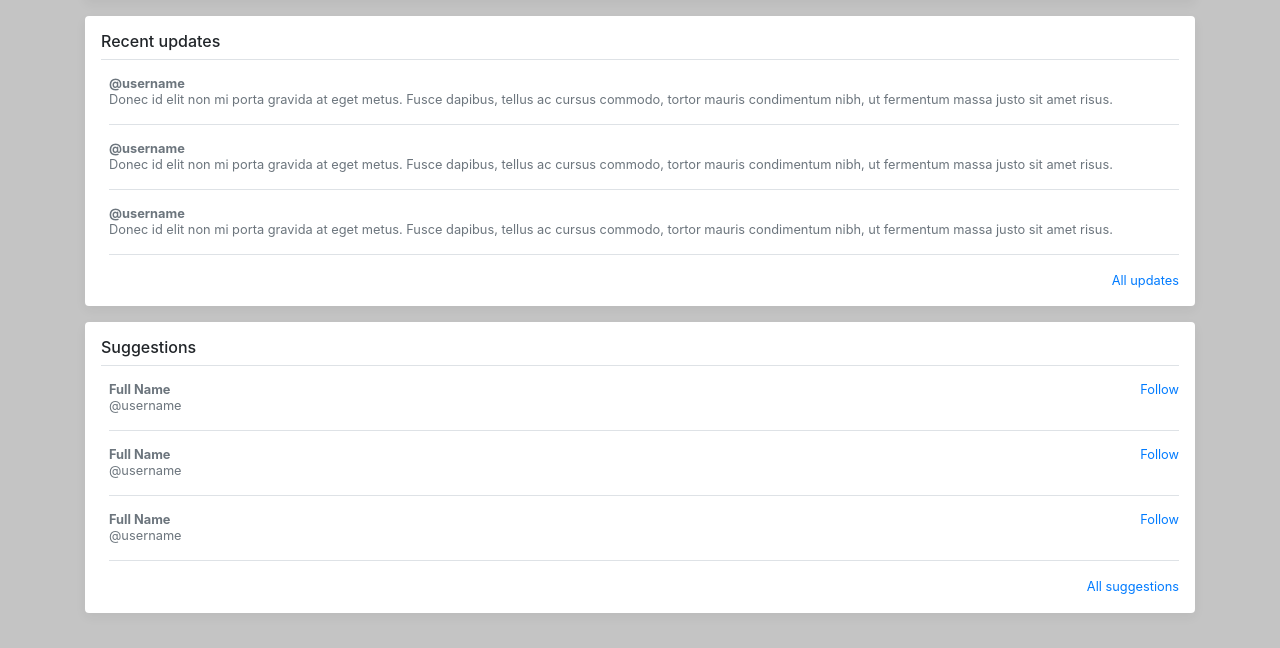
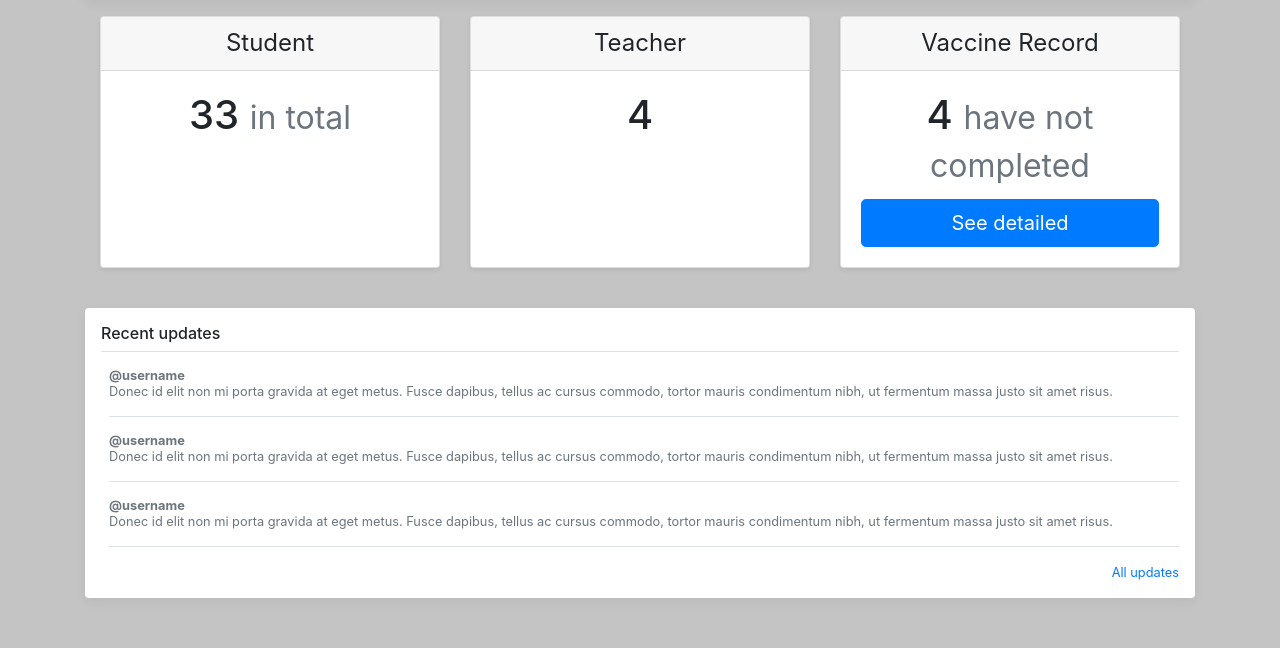
Before and after one commit to bh7cw/CSYE6200, a plain HTML site: page Client/index.html in a window 1280 px wide. Shown: the part 152-800 px from the top of the page. Drawn offline with Linux system fonts and the light colour scheme.

Commit message:
Update index.html

```diff
--- a/Client/index.html
+++ b/Client/index.html
@@ -52,6 +52,36 @@
         </div>
     </div>
 
+    <div class="container">
+        <div class="card-deck mb-3 text-center">
+            <div class="card mb-4 shadow-sm">
+                <div class="card-header">
+                    <h4 class="my-0 font-weight-normal">Student</h4>
+                </div>
+                <div class="card-body">
+                    <h1 class="card-title pricing-card-title">33 <small class="text-muted"> in total</small></h1>
+                </div>
+            </div>
+            <div class="card mb-4 shadow-sm">
+                <div class="card-header">
+                    <h4 class="my-0 font-weight-normal">Teacher</h4>
+                </div>
+                <div class="card-body">
+                    <h1 class="card-title pricing-card-title">4 </h1>
+                </div>
+            </div>
+            <div class="card mb-4 shadow-sm">
+                <div class="card-header">
+                    <h4 class="my-0 font-weight-normal">Vaccine Record</h4>
+                </div>
+                <div class="card-body">
+                    <h1 class="card-title pricing-card-title">4 <small class="text-muted">have not completed</small></h1>
+                    <button type="button" class="btn btn-lg btn-block btn-primary">See detailed</button>
+                </div>
+            </div>
+        </div>
+    </div>
+
     <div class="my-3 p-3 bg-white rounded box-shadow">
         <h6 class="border-bottom border-gray pb-2 mb-0">Recent updates</h6>
         <div class="media text-muted pt-3">
@@ -80,42 +110,6 @@
         </small>
     </div>
 
-    <div class="my-3 p-3 bg-white rounded box-shadow">
-        <h6 class="border-bottom border-gray pb-2 mb-0">Suggestions</h6>
-        <div class="media text-muted pt-3">
-            <img data-src="holder.js/32x32?theme=thumb&bg=007bff&fg=007bff&size=1" alt="" class="mr-2 rounded">
-            <div class="media-body pb-3 mb-0 small lh-125 border-bottom border-gray">
-                <div class="d-flex justify-content-between align-items-center w-100">
-                    <strong class="text-gray-dark">Full Name</strong>
-                    <a href="#">Follow</a>
-                </div>
-                <span class="d-block">@username</span>
-            </div>
-        </div>
-        <div class="media text-muted pt-3">
-            <img data-src="holder.js/32x32?theme=thumb&bg=007bff&fg=007bff&size=1" alt="" class="mr-2 rounded">
-            <div class="media-body pb-3 mb-0 small lh-125 border-bottom border-gray">
-                <div class="d-flex justify-content-between align-items-center w-100">
-                    <strong class="text-gray-dark">Full Name</strong>
-                    <a href="#">Follow</a>
-                </div>
-                <span class="d-block">@username</span>
-            </div>
-        </div>
-        <div class="media text-muted pt-3">
-            <img data-src="holder.js/32x32?theme=thumb&bg=007bff&fg=007bff&size=1" alt="" class="mr-2 rounded">
-            <div class="media-body pb-3 mb-0 small lh-125 border-bottom border-gray">
-                <div class="d-flex justify-content-between align-items-center w-100">
-                    <strong class="text-gray-dark">Full Name</strong>
-                    <a href="#">Follow</a>
-                </div>
-                <span class="d-block">@username</span>
-            </div>
-        </div>
-        <small class="d-block text-right mt-3">
-            <a href="#">All suggestions</a>
-        </small>
-    </div>
 </main>
 </body>
 </html>
```
